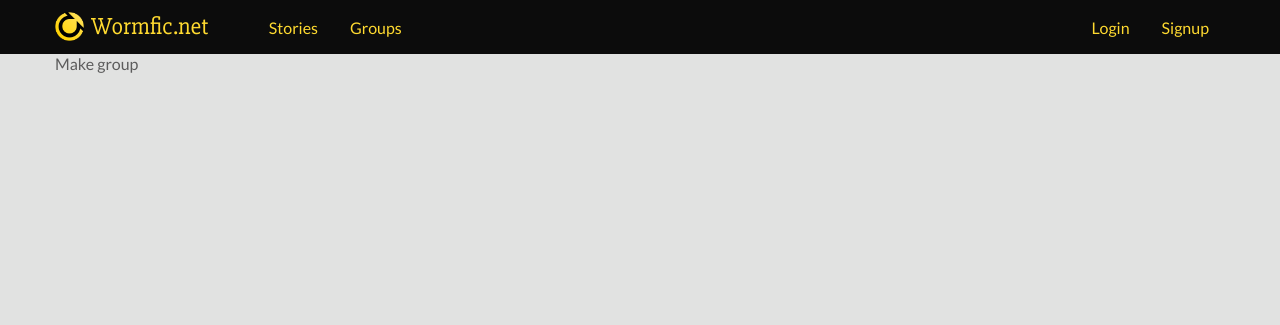
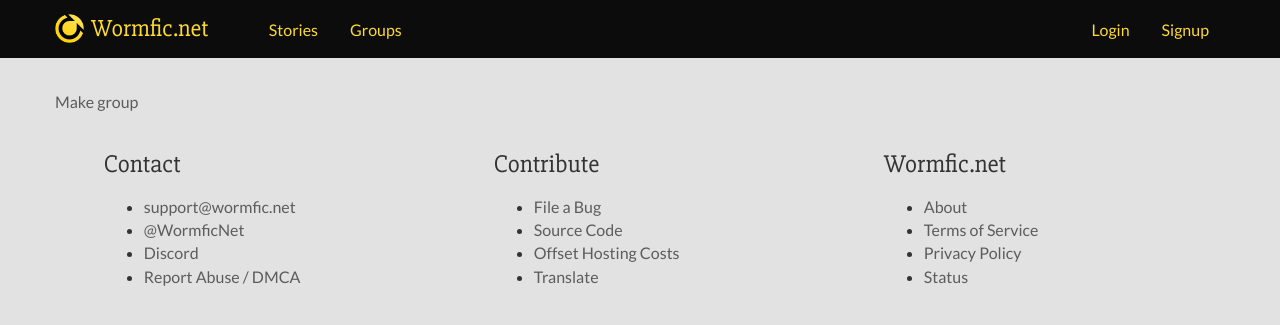
Before and after one commit to skairunner/pctnet, a Django app: page /group/ in a window 1280 px wide. Shown: the top 325 px of the page. Run offline with Django 3.2, Linux system fonts and the light colour scheme; data that the repository does not hold is empty; style sheets or scripts are compiled from the project's sources; parts of the project's set-up code (start-up, migrations or seed data) failed here and were passed over.

Commit message:
UI: css fontsize updates; add wip footer to base.html

```diff
--- a/static/css/base.scss
+++ b/static/css/base.scss
@@ -29,17 +29,19 @@ body {
     font-family: $fontCopy;
     margin: 0;
     background-color: $colBGD;
+    font-weight: 400;
+    line-height: 1.45;
+    color: $colP;
 }
 
 h1, h2, h3, h4, h5, h6 {
     font-family: $fontHeader;
 }
 
-main {
+main, footer {
     max-width: $width;
     margin: 0 auto;
     padding: 0 15px;
-    color: $colP;
 }
 
 a {
@@ -50,12 +52,49 @@ a:hover {
     color: $colPD;
 }
 
+html {
+    font-size: 1em;
+}
+
+p {
+    margin-bottom: 1.3em;
+}
+
+h1, h2, h3, h4 {
+    margin: 1.414em 0 0.5em;
+    font-weight: inherit;
+    line-height: 1.2;
+}
+
+h1 {
+    margin-top: 0;
+    font-size: 2.441em;
+}
+
+h2 {
+    font-size: 1.953em;
+}
+
+h3 {
+    font-size: 1.563em;
+}
+
+h4 {
+    font-size: 1.25em;
+}
+
+small {
+    font-size: 0.8em;
+}
+
+
 
 /* Top navbar stuff */
 nav {
     background-color: $colPD;
     color: $colS;
     padding: 0.1em 1rem;
+    margin-bottom: 2rem;
 }
 nav .noChonk {
     max-width: $width;
@@ -113,6 +152,17 @@ nav li a {
     }
 }
 
+/* footer */
+footer {
+    display: flex;
+    flex-wrap: wrap;
+    flex-direction: row;
+    justify-content: space-around;
+}
+footer div {
+min-width: $width / 4;
+}
+
 
 /* forms */
 .formItem label, .formItem .shim {
--- a/templates/base.html
+++ b/templates/base.html
@@ -34,6 +34,35 @@
     <main>
     {% block content %}{% endblock content %}
     </main>
+    <footer>
+    <div>
+        <h3>Contact</h3>
+        <ul>
+            <li><a href="mailto:support@wormfic.net">support@wormfic.net</a></li>
+            <li><a href="https://twitter.com/wormficnet">@WormficNet</a></li>
+            <li><a href="https://discord.gg/rxUgbF6">Discord</a></li>
+            <li><a href="/abuse">Report Abuse / DMCA</a></li>
+        </ul>
+    </div>
+    <div>
+        <h3>Contribute</h3>
+        <ul>
+            <li><a href="https://github.com/skairunner/pctnet/issues">File a Bug</a></li>
+            <li><a href="https://github.com/skairunner/pctnet">Source Code</a></li>
+            <li><a href="/donate">Offset Hosting Costs</a></li>
+            <li><a href="">Translate</a></li>
+        </ul>
+    </div>
+    <div>
+        <h3>Wormfic.net</h3>
+        <ul>
+            <li><a href="/about">About</a></li>
+            <li><a href="/tos">Terms of Service</a></li>
+            <li><a href="/privacy">Privacy Policy</a></li>
+            <li><a href="https://status.wormfic.net">Status</a></li>
+        </ul>
+    </div>
+    </footer>
 </body>
 
 </html>
```
